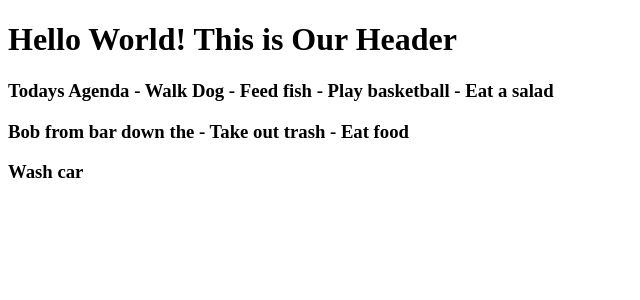
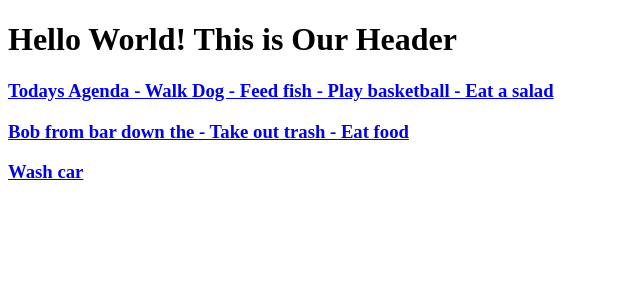
Before and after one commit to YourmixJNR/Reactjs-NoteApp, a React (Create React App) app: page / in a window 1280 px wide. Shown: the top 300 px of the page, without its empty margins (0-640 px from the left). Built offline with nearby package versions, Linux system fonts and the light colour scheme.

Commit message:
add: Link

```diff
--- a/src/components/Listitem.jsx
+++ b/src/components/Listitem.jsx
@@ -1,10 +1,13 @@
 import React from 'react'
+import { Link } from 'react-router-dom';
 
 const Listitem = ({note}) => {
   return (
-    <div className='note-list-item'>
-      <h3>{note.body}</h3>
-    </div>
+    <Link to={`/note/${note.id}`}>
+        <div className='note-list-item'>
+            <h3>{note.body}</h3>
+        </div>
+    </Link>
   )
 };
 
--- a/src/pages/NotesPage.jsx
+++ b/src/pages/NotesPage.jsx
@@ -13,4 +13,4 @@ const Notes = () => {
   )
 }
 
-export default Notes
+export default Notes;
```
